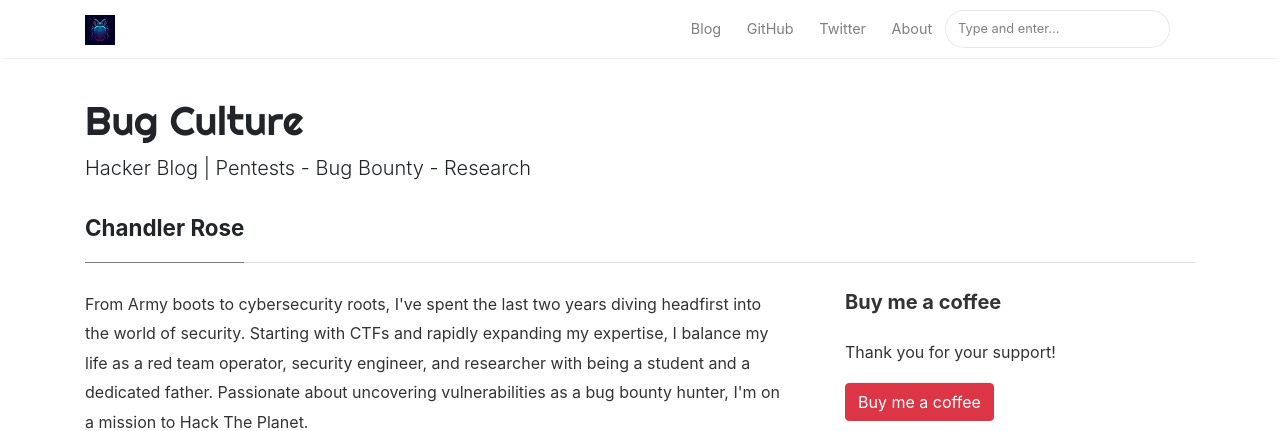
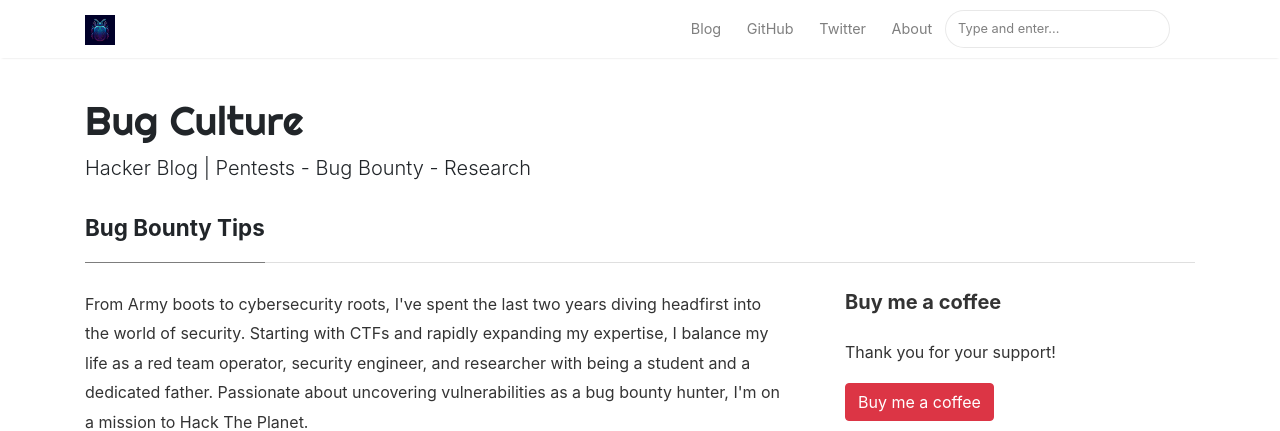
Before and after one commit to Turbul3nce/Turbul3nce.github.io, a Jekyll site: the page built from _pages/about.md, in a window 1280 px wide. Shown: the top 431 px of the page. Built offline with Jekyll 4.4.1, drawn with Linux system fonts in a browser that asks for light colours; nearby versions of some CDN libraries; comment, search, counter and statistics services are not loaded.

Commit message:
Update about.md

```diff
--- a/_pages/about.md
+++ b/_pages/about.md
@@ -1,6 +1,6 @@
 ---
 layout: page
-title: Chandler Rose
+title: Bug Bounty Tips
 permalink: /about
 comments: true
 ---
```
